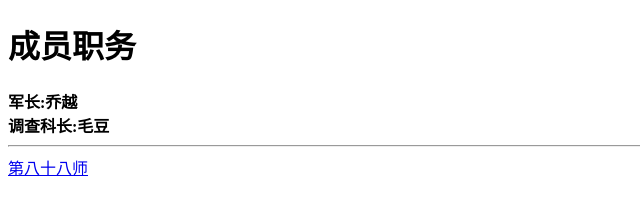
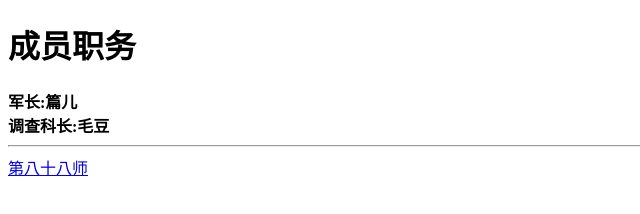
Before and after one commit to broken-0110/website, a plain HTML site: page index.html in a window 1280 px wide. Shown: the full height of the page, 0-640 px from the left. Drawn offline with Linux system fonts and the light colour scheme.

Commit message:
Update index.html

```diff
--- a/index.html
+++ b/index.html
@@ -7,7 +7,7 @@
 </head>
 <body>
     <h1>成员职务</h1>
-    <strong>军长:乔越</strong>
+    <strong>军长:篇儿</strong>
     <br>
     <strong>调查科长:毛豆</strong>
     <hr>
```
